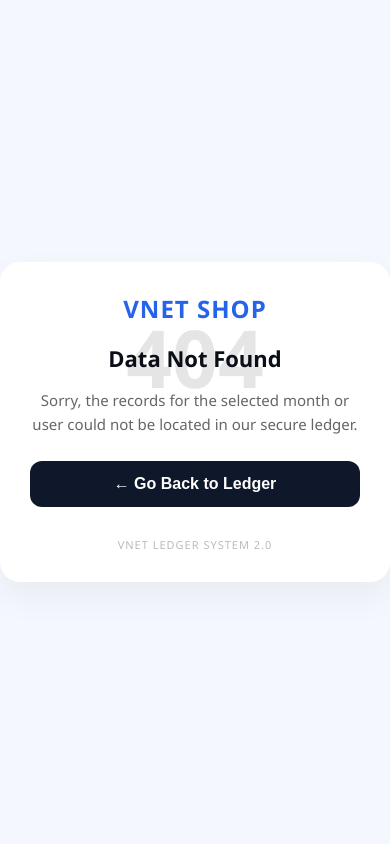
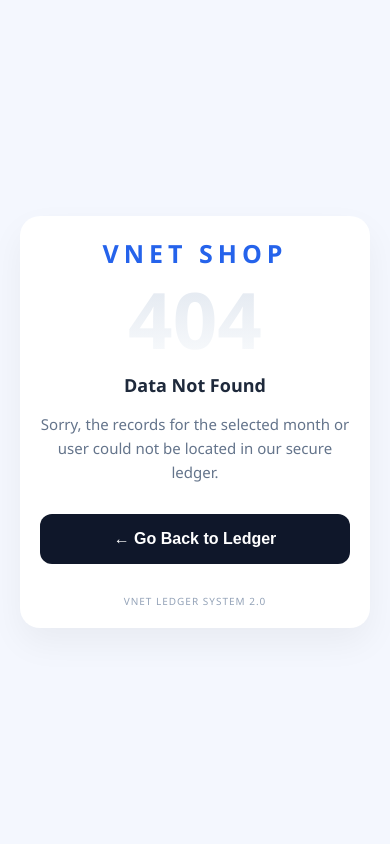
Before and after one commit to VihanNethmira/vnetledgersystem, a Flask app: template templates/notfound.html in a window 390 px wide. Run offline with Flask 3, Linux system fonts and the light colour scheme; the template is opened without the code that fills it, so the values that code supplies are empty.

Commit message:
Refactor notfound.html for improved design and layout
Updated styling and layout for better responsiveness and aesthetics.

```diff
--- a/templates/notfound.html
+++ b/templates/notfound.html
@@ -14,67 +14,63 @@
 
     body {
         margin: 0;
-            padding: 0;
+        padding: 20px; /* පෝන් එකේ දාරවල ගෑවීම වළක්වයි */
         display: flex;
         justify-content: center;
         align-items: center;
         min-height: 100vh;
         background-color: var(--vnet-light);
-            font-family: 'Segoe UI', sans-serif;
+        font-family: 'Segoe UI', system-ui, sans-serif;
         color: var(--text-main);
+        box-sizing: border-box;
     }
 
     .container {
         text-align: center;
-            padding: 30px;
+        padding: clamp(20px, 5vw, 40px); /* ස්ක්‍රීන් එක අනුව padding වෙනස් වේ */
         background: white;
         border-radius: 20px;
         box-shadow: 0 15px 35px rgba(0,0,0,0.05);
-            max-width: 400px;
-            width: 90%;
+        max-width: 480px;
+        width: 100%; /* සියලුම මොබයිල් වලට ගැලපේ */
+        box-sizing: border-box;
     }
 
     .vnet-brand {
-            font-size: 24px;
+        font-size: 25px;
         font-weight: 800;
         color: var(--vnet-blue);
         margin-bottom: 10px;
-            letter-spacing: 1px;
+        letter-spacing: 5px;
     }
 
     .error-code {
-            font-size: 80px;
+        font-size: clamp(50px, 20vw, 80px); /* මොබයිල් එකේදී අකුරු ස්වයංක්‍රීයව කුඩා වේ */
         font-weight: 900;
-            margin: 10px 0;
-            color: var(--vnet-dark);
-            opacity: 0.1;
-            position: absolute;
-            left: 50%;
-            transform: translateX(-50%);
-            z-index: 0;
+        color: #f1f5f9;
+        line-height: 1;
+        margin-bottom: 10px;
+        background: linear-gradient(to bottom, #e2e8f0, #f8fafc);
+        -webkit-background-clip: text;
+        -webkit-text-fill-color: transparent;
     }
 
-        .content {
-            position: relative;
-            z-index: 1;
+    .content h2 {
+        font-size: clamp(18px, 4vw, 24px);
+        margin-bottom: 10px;
+        color: #1e293b;
     }
 
-        h2 {
-            font-size: 22px;
-            margin-bottom: 10px;
-            color: var(--vnet-dark);
-        }
-
-        p {
+    .content p {
         font-size: 15px;
-            color: #666;
+        color: #64748b;
         line-height: 1.6;
-            margin-bottom: 25px;
+        margin-bottom: 30px;
     }
 
     .btn-back {
-            display: inline-block;
-            padding: 14px 30px;
+        display: block; /* බටන් එක මුළු පළලම ගැනීමට */
+        padding: 16px 20px;
         background-color: #0f172a;
         color: white;
         border-radius: 12px;
@@ -84,31 +80,38 @@
         border: none;
         cursor: pointer;
         width: 100%;
+        box-sizing: border-box;
         font-size: 16px;
     }
 
     .btn-back:hover {
-            background-color: #2563eb;
-            color: #ffffff;
+        background-color: var(--vnet-blue);
         transform: translateY(-2px);
-            box-shadow: 0 5px 15px rgba(0, 132, 255, 0.3);
+        box-shadow: 0 5px 15px rgba(37, 99, 235, 0.3);
     }
 
     .footer-text {
         margin-top: 30px;
-            font-size: 11px;
-            color: #bbb;
+        font-size: 10px;
+        color: #94a3b8;
         text-transform: uppercase;
         letter-spacing: 1px;
+    }
+
+    /* ඉතා කුඩා තිර සඳහා (Small Phones) */
+    @media (max-width: 360px) {
+    .container {
+        padding: 20px 15px;}
     }
 </style>
 </head>
 <body>
 
     <div class="container">
-        <div class="error-code">404</div>
+
         <div class="content">
             <div class="vnet-brand">VNET SHOP</div>
+            <div class="error-code">404</div>
             <h2>Data Not Found</h2>
             <p>Sorry, the records for the selected month or user could not be located in our secure ledger.</p>
 
```
Lines whose indentation alone changed are shown as unchanged.
